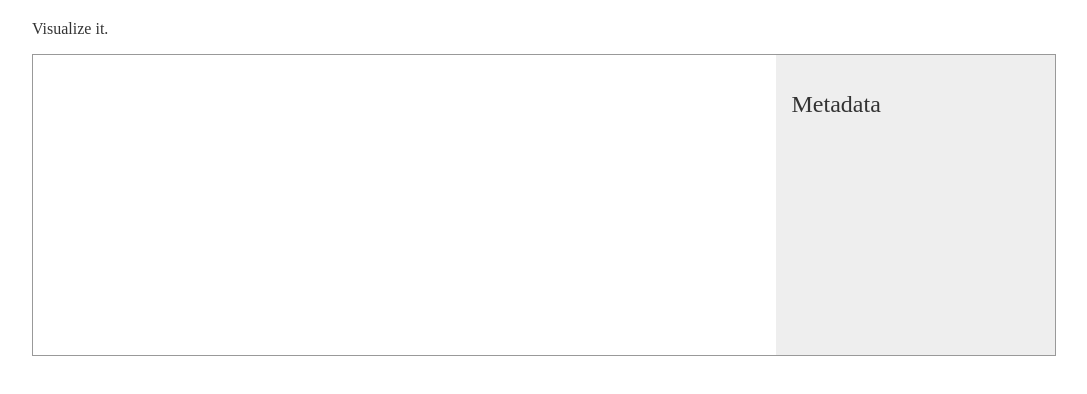
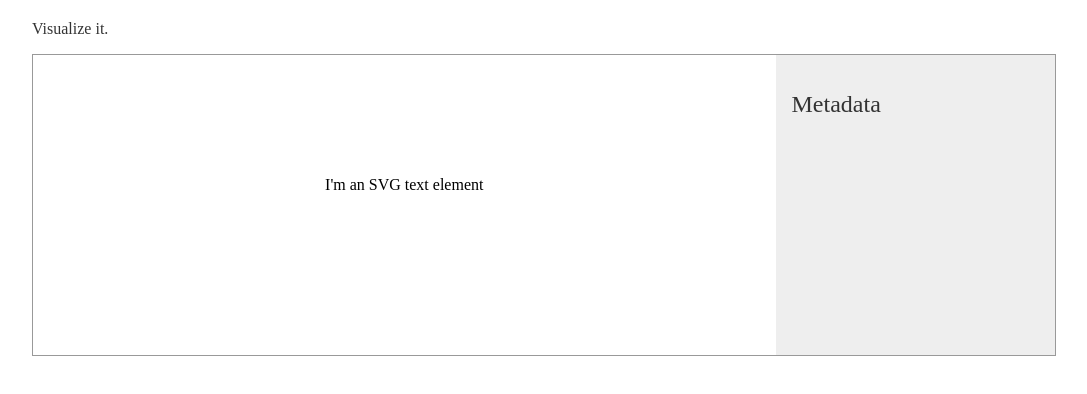
Before and after one commit to wcjohnson11/d3-experiments, a website: page charts/chart-boilerplate.html in a window 1280 px wide. Shown: the part 46-440 px from the top of the page, without its empty margins (96-1183 px from the left). Drawn offline with nearby package versions, Linux system fonts and the light colour scheme.

Commit message:
Add chart text

```diff
--- a/charts/chart-boilerplate.html
+++ b/charts/chart-boilerplate.html
@@ -101,6 +101,13 @@
         .append( "svg" )
         .attr( "width", $( "#chart" ).width() )
         .attr( "height", 300 );
+
+      chart
+        .append( "text" )
+        .attr( "x", $( "#chart" ).width() / 2 )
+        .attr( "y", 135 )
+        .attr( "text-anchor", "middle" )
+        .text( "I'm an SVG text element" );
     }
 
     // call init on DOM ready
```
